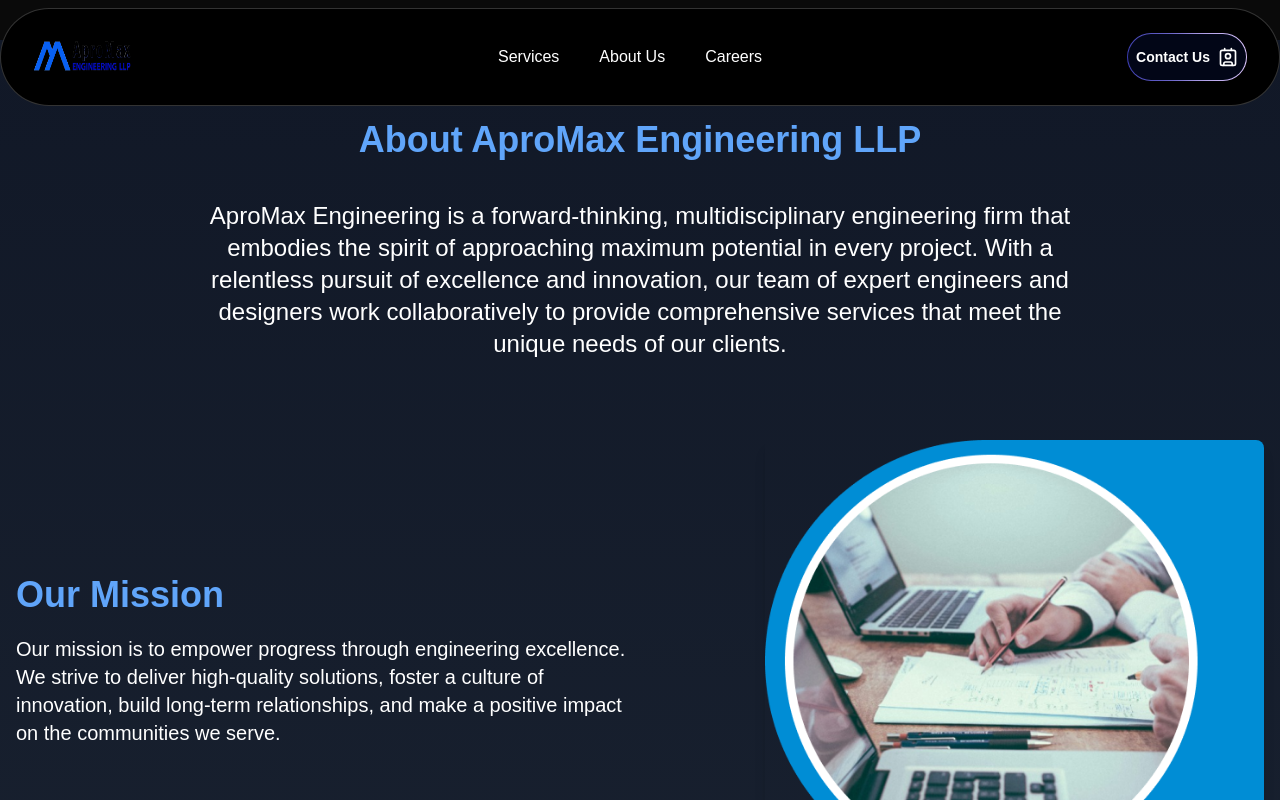
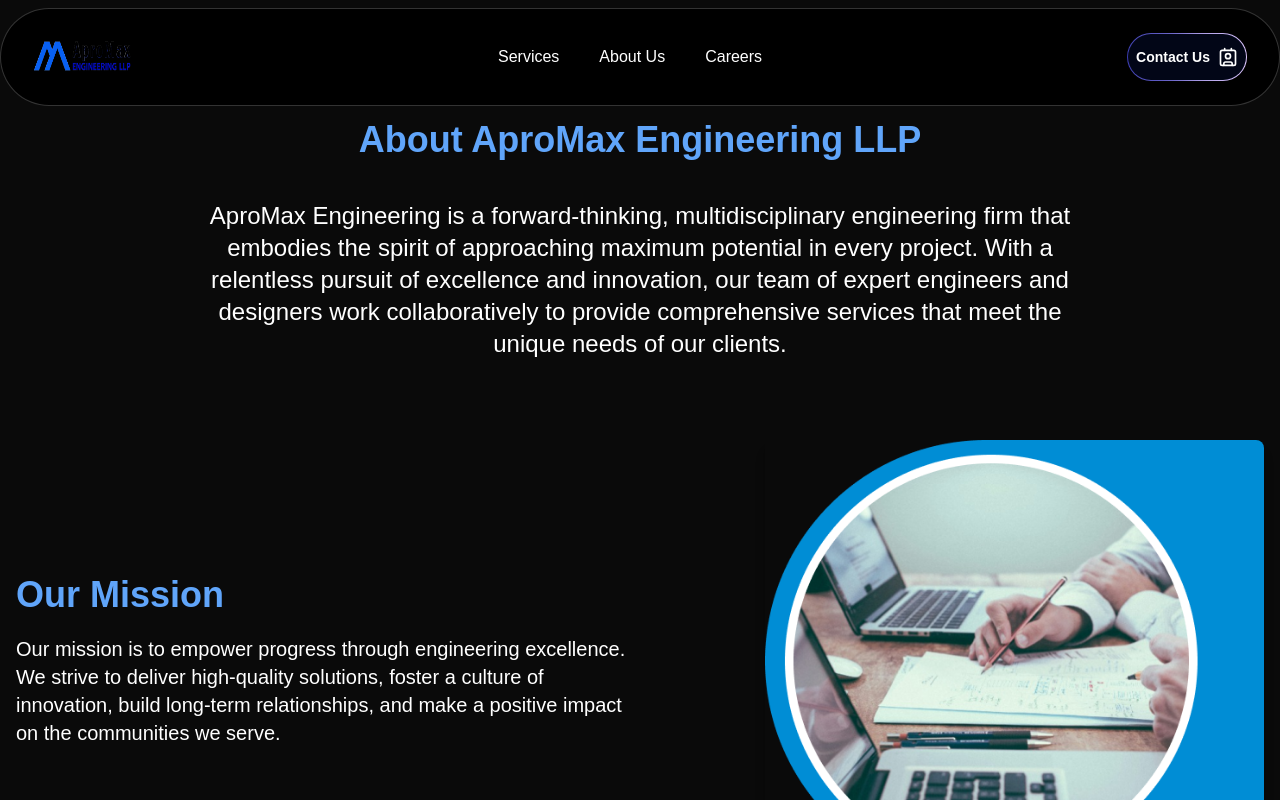
Before and after one commit to Habib7442/apromax, a Next.js app: page /about in a window 1280 px wide. Shown: the top 800 px of the page. Built offline with nearby package versions, Linux system fonts and the light colour scheme.

Commit message:
initial commit

```diff
--- a/app/about/page.jsx
+++ b/app/about/page.jsx
@@ -3,7 +3,7 @@
 
 export default function About() {
   return (
-    <section className="bg-gradient-to-b mt-10 from-gray-900 to-gray-800 text-white lg:py-20 py-5">
+    <section className=" mt-10 text-white lg:py-20 py-5">
       <div className="container mx-auto px-4 animate-fadeIn">
         <h1 className="text-2xl lg:text-4xl md:text-3xl font-bold text-blue-400 text-center mb-10">
           About AproMax Engineering LLP
```
